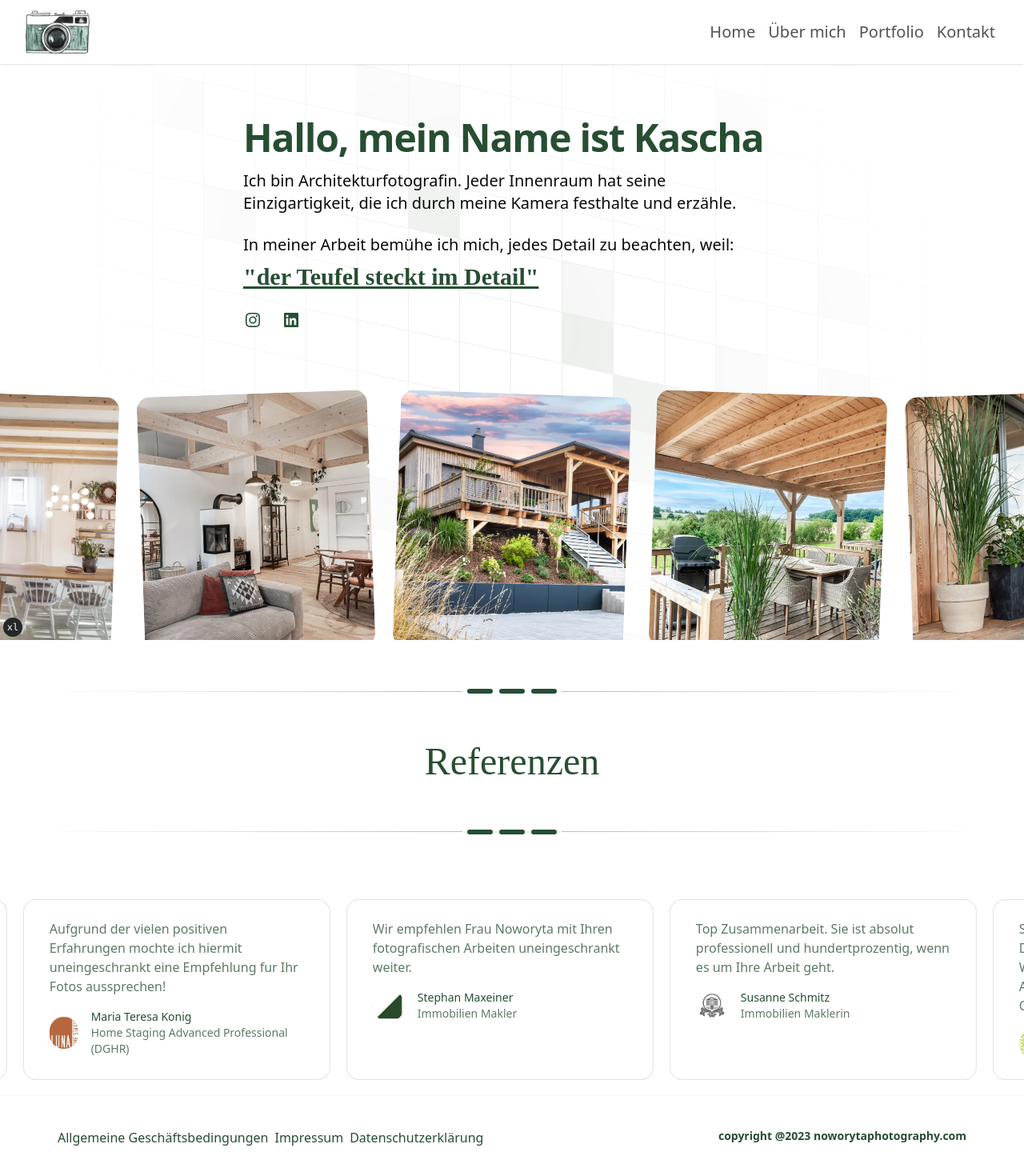
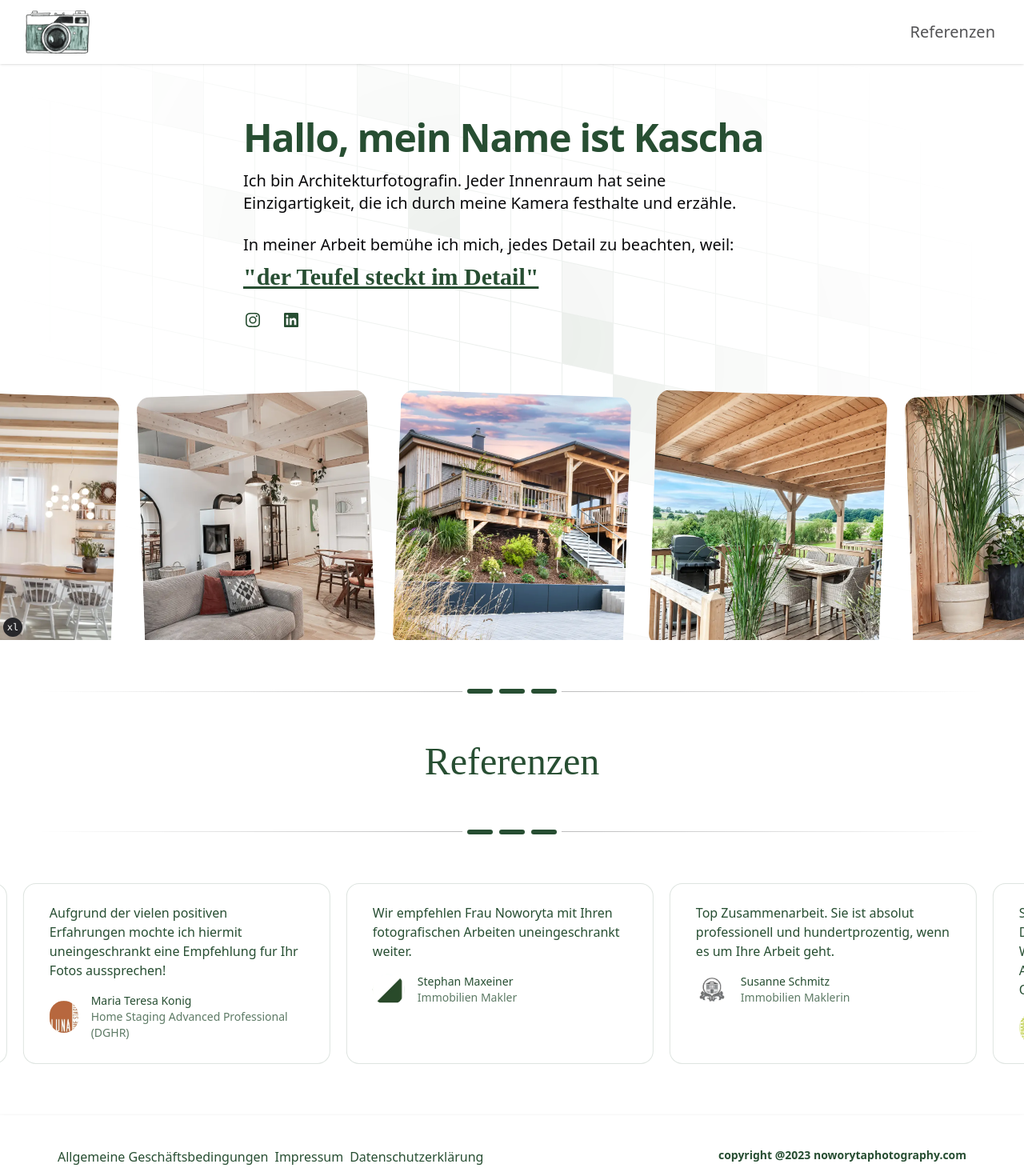
Before and after one commit to Dan86de/NoworytaPhotography, a Next.js app: page / in a window 1280 px wide. Shown: the top 1470 px of the page at 80% size. Built offline with nearby package versions, Linux system fonts and the light colour scheme; a web font is replaced by a local one.

Commit message:
Add metadata.

```diff
--- a/src/app/layout.tsx
+++ b/src/app/layout.tsx
@@ -5,9 +5,22 @@ import { Footer } from "@/components/footer";
 import { Header } from "@/components/header";
 import { TailwindIndicator } from "@/components/tailwind-indicator";
 
+const baseUrl =
+	process.env.NODE_ENV === "development"
+		? "http://localhost.3000"
+		: "https://noworytaphotography.com";
+
 export const metadata: Metadata = {
 	title: "Noworytaphotography - portfolio",
 	description: "Katarzyna Noworyta - photographer.",
+	openGraph: {
+		title: "Noworytaphotography - portfolio",
+		description: "Katarzyna Noworyta - photographer.",
+		url: baseUrl,
+		siteName: "Katarzyna Noworyta - photographer.",
+		locale: "de",
+		type: "website",
+	},
 };
 
 export default function RootLayout({ children }: { children: React.ReactNode }) {
--- a/src/components/header.tsx
+++ b/src/components/header.tsx
@@ -18,21 +18,21 @@ export type ILink = {
 
 export const links: ILink[] = [
 	{
-		title: "Home",
+		title: "Referenzen",
 		url: { pathname: "/" },
 	},
-	{
-		title: "Über mich",
-		url: { pathname: "/about" },
-	},
-	{
-		title: "Portfolio",
-		url: { pathname: "/portfolio" },
-	},
-	{
-		title: "Kontakt",
-		url: { pathname: "/contact" },
-	},
+	// {
+	// 	title: "Über mich",
+	// 	url: { pathname: "/about" },
+	// },
+	// {
+	// 	title: "Portfolio",
+	// 	url: { pathname: "/portfolio" },
+	// },
+	// {
+	// 	title: "Kontakt",
+	// 	url: { pathname: "/contact" },
+	// },
 ];
 
 export const Header = () => {
--- a/src/components/references-section.tsx
+++ b/src/components/references-section.tsx
@@ -48,12 +48,12 @@ export const ReferencesSection = () => {
 				<SectionTitle>{"Referenzen"}</SectionTitle>
 			</SectionWrapperRounded>
 			<div className="relative flex w-screen items-center">
-				<div className="relative flex max-w-[100vw] overflow-hidden py-5">
+				<div className="max-w-screen relative flex overflow-hidden pb-16">
 					<div className="flex w-max animate-marquee [--duration:30s] hover:[animation-play-state:paused]">
 						{[...items, ...items].map((item, index) => (
 							<div key={index} className="h-full px-2.5">
 								<div className="border-primary/15 relative h-full w-[24rem] rounded-2xl border bg-background/5 px-8 py-6">
-									<div className="pb-4 font-light text-primary/75">{item.body}</div>
+									<div className="pb-4 font-light text-primary">{item.body}</div>
 
 									<div className="mt-auto flex items-center gap-4">
 										<div className="relative h-10 w-10 overflow-hidden rounded-full">
```
